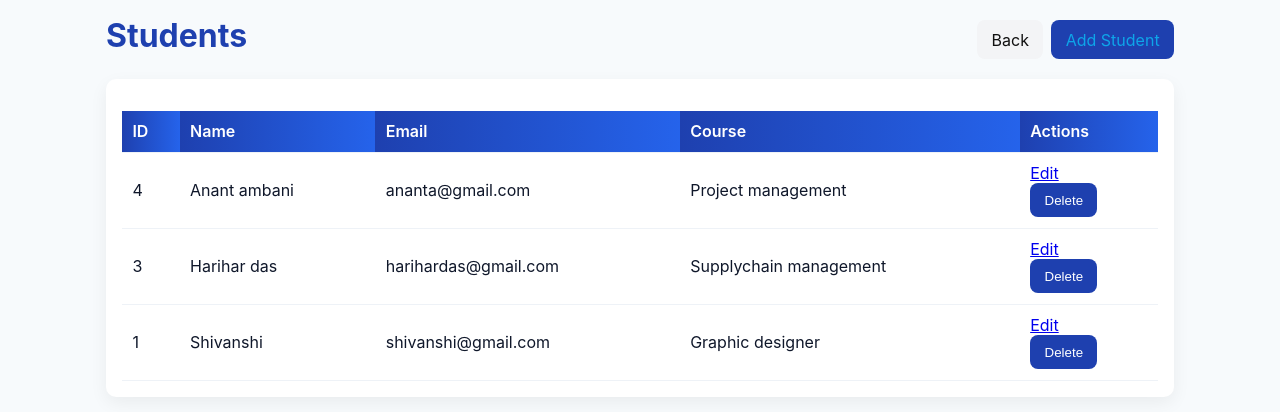
After one commit to proxy-web-droid/Python-Full-Stack, a Flask app: page /students in a window 1280 px wide. The commit adds this page. Shown: the top 412 px of the page. Run offline with Flask 2, Linux system fonts and the light colour scheme; a user stored in the database is signed in; data comes from the database, SQL or seed files in the repository; both versions use the stored data as it was after the commit.

Commit message:
Add student management CRUD and UI improvements

```diff
--- /dev/null
+++ b/Static/style.css
@@ -0,0 +1,68 @@
+:root{
+    --bg:#f7fafc;
+    --card:#ffffff;
+    --muted:#6b7280;
+    --accent:#0ea5e9;
+    --primary:#1e40af;
+    --danger:#dc2626;
+    --max-width:1100px;
+}
+
+*{box-sizing:border-box}
+body{
+    font-family:Inter, system-ui, -apple-system, "Segoe UI", Roboto, "Helvetica Neue", Arial;
+    background:var(--bg);
+    color:#0f172a;
+    margin:0;
+    padding:2rem;
+    -webkit-font-smoothing:antialiased;
+}
+
+.container{max-width:var(--max-width);margin:0 auto;padding:1rem}
+
+h1,h2,h3{color:var(--primary);margin:0 0 .5rem}
+
+.topbar{display:flex;gap:1rem;align-items:center;justify-content:space-between;margin-bottom:1rem}
+.topbar a{color:var(--accent);text-decoration:none}
+
+.card{background:var(--card);border-radius:10px;padding:1rem;box-shadow:0 6px 18px rgba(2,6,23,0.06);}
+
+form{display:block}
+label{display:block;margin:.6rem 0;color:var(--muted);font-size:.95rem}
+input[type=text],input[type=email],input[type=password],select,textarea{
+    width:100%;padding:.65rem;border:1px solid #e6edf3;border-radius:8px;background:transparent;font-size:1rem
+}
+button, .btn{display:inline-flex;align-items:center;gap:.5rem;border:0;padding:.6rem .9rem;border-radius:8px;background:var(--primary);color:#fff;cursor:pointer}
+.btn.secondary{background:#f3f4f6;color:#111}
+.btn.danger{background:var(--danger)}
+
+.actions{display:flex;gap:.5rem;align-items:center}
+
+table{width:100%;border-collapse:collapse;margin-top:1rem}
+th,td{padding:.65rem;border-bottom:1px solid #eef2f7;text-align:left}
+th{background:linear-gradient(90deg,var(--primary),#2563eb);color:#fff;font-weight:600}
+tr:hover td{background:#fbfdff}
+
+.small{font-size:.9rem;color:var(--muted)}
+
+/* Responsive layout */
+@media (min-width:720px){
+    .grid-2{display:grid;grid-template-columns:1fr 320px;gap:1rem}
+}
+
+@media (max-width:719px){
+    body{padding:1rem}
+    table, th, td{font-size:.95rem}
+}
+
+.form-row{display:grid;grid-template-columns:1fr;gap:.5rem}
+@media (min-width:640px){.form-row.two{grid-template-columns:1fr 1fr}}
+
+.center{display:flex;align-items:center;justify-content:center}
+
+.muted{color:var(--muted)}
+
+/* Utility */
+.mb-1{margin-bottom:.5rem}
+.mb-2{margin-bottom:1rem}
+.mt-1{margin-top:.5rem}
--- /dev/null
+++ b/Template/student.html
@@ -0,0 +1,48 @@
+<!doctype html>
+<html lang="en">
+<head>
+  <meta charset="utf-8">
+  <meta name="viewport" content="width=device-width,initial-scale=1">
+  <title>Students</title>
+</head>
+  <link rel="stylesheet" href="{{ url_for('static', filename='style.css') }}">
+</head>
+<body class="container">
+  <div class="topbar"><h1>Students</h1><div class="actions"><a href="/dashboard" class="btn secondary">Back</a><a class="btn" href="/students/add">Add Student</a></div></div>
+  <div class="card">
+
+  {% if students and students|length > 0 %}
+    <table>
+      <thead>
+        <tr>
+          <th>ID</th>
+          <th>Name</th>
+          <th>Email</th>
+          <th>Course</th>
+          <th>Actions</th>
+        </tr>
+      </thead>
+      <tbody>
+        {% for s in students %}
+        <tr>
+          <td>{{ s.id }}</td>
+          <td>{{ s.name }}</td>
+          <td>{{ s.email }}</td>
+          <td>{{ s.course }}</td>
+          <td>
+            <a href="/students/edit/{{ s.id }}">Edit</a>
+            <!-- Delete via POST to prevent direct GET deletion -->
+            <form method="post" action="/students/delete/{{ s.id }}" onsubmit="return confirm('Delete this student?');">
+              <button type="submit">Delete</button>
+            </form>
+          </td>
+        </tr>
+        {% endfor %}
+      </tbody>
+    </table>
+  {% else %}
+    <p class="muted">No students found. <a href="/students/add">Add the first student</a>.</p>
+  {% endif %}
+  </div>
+</body>
+</html>
--- a/app.py
+++ b/app.py
@@ -6,7 +6,7 @@ from werkzeug.security import generate_password_hash, check_password_hash
 APP_DIR = os.path.dirname(__file__)
 DB_PATH = os.path.join(APP_DIR, 'database.db')
 
-app = Flask(__name__)
+app = Flask(__name__, template_folder='Template', static_folder='Static')
 app.secret_key = os.environ.get('FLASK_SECRET', 'dev-secret-change-me')
 
 
@@ -25,6 +25,18 @@ def init_db():
       name TEXT NOT NULL,
       email TEXT NOT NULL UNIQUE,
       password_hash TEXT NOT NULL,
+      created_at DATETIME DEFAULT CURRENT_TIMESTAMP
+    )
+    '''
+  )
+  # Create students table for CRUD operations
+  conn.execute(
+    '''
+    CREATE TABLE IF NOT EXISTS students (
+      id INTEGER PRIMARY KEY AUTOINCREMENT,
+      name TEXT NOT NULL,
+      email TEXT NOT NULL UNIQUE,
+      course TEXT NOT NULL,
       created_at DATETIME DEFAULT CURRENT_TIMESTAMP
     )
     '''
@@ -93,10 +105,101 @@ def dashboard():
     return redirect('/login')
   conn = get_db_connection()
   user = conn.execute('SELECT id, name, email, created_at FROM users WHERE id = ?', (uid,)).fetchone()
+  # include a short list of students for quick access (no sensitive data)
+  newusers = conn.execute('SELECT id, name AS username, created_at FROM users ORDER BY created_at DESC LIMIT 5').fetchall()
+  students_preview = conn.execute('SELECT id, name, email, course FROM students ORDER BY created_at DESC LIMIT 5').fetchall()
   conn.close()
   if not user:
     return redirect('/login')
-  return render_template('dashboard.html', user=user)
+  return render_template('dashboard.html', user=user, newusers=newusers, students_preview=students_preview)
+
+
+### Student management routes (CRUD) ###
+
+
+def require_login():
+  if not session.get('user_id'):
+    return False
+  return True
+
+
+@app.route('/students')
+def students():
+  if not require_login():
+    return redirect('/login')
+  conn = get_db_connection()
+  rows = conn.execute('SELECT id, name, email, course, created_at FROM students ORDER BY id DESC').fetchall()
+  conn.close()
+  students = [dict(r) for r in rows]
+  return render_template('student.html', students=students)
+
+
+@app.route('/students/add', methods=['GET', 'POST'])
+def add_student():
+  if not require_login():
+    return redirect('/login')
+  if request.method == 'GET':
+    return render_template('add_student.html')
+
+  name = request.form.get('name', '').strip()
+  email = request.form.get('email', '').strip().lower()
+  course = request.form.get('course', '').strip()
+
+  if not name or not email or not course:
+    return 'Missing fields', 400
+
+  try:
+    conn = get_db_connection()
+    conn.execute('INSERT INTO students (name, email, course) VALUES (?,?,?)', (name, email, course))
+    conn.commit()
+    conn.close()
+  except sqlite3.IntegrityError:
+    return 'Email already exists for another student', 409
+
+  return redirect('/students')
+
+
+@app.route('/students/edit/<int:sid>', methods=['GET', 'POST'])
+def edit_student(sid):
+  if not require_login():
+    return redirect('/login')
+  conn = get_db_connection()
+  student = conn.execute('SELECT id, name, email, course FROM students WHERE id = ?', (sid,)).fetchone()
+  conn.close()
+  if not student:
+    return 'Student not found', 404
+
+  if request.method == 'GET':
+    return render_template('edit_student.html', student=student)
+
+  # POST -> update student
+  name = request.form.get('name', '').strip()
+  email = request.form.get('email', '').strip().lower()
+  course = request.form.get('course', '').strip()
+
+  if not name or not email or not course:
+    return 'Missing fields', 400
+
+  try:
+    conn = get_db_connection()
+    conn.execute('UPDATE students SET name = ?, email = ?, course = ? WHERE id = ?', (name, email, course, sid))
+    conn.commit()
+    conn.close()
+  except sqlite3.IntegrityError:
+    return 'Email already exists for another student', 409
+
+  return redirect('/students')
+
+
+@app.route('/students/delete/<int:sid>', methods=['POST'])
+def delete_student(sid):
+  if not require_login():
+    return redirect('/login')
+  conn = get_db_connection()
+  conn.execute('DELETE FROM students WHERE id = ?', (sid,))
+  conn.commit()
+  conn.close()
+  return redirect('/students')
 
 
 @app.route('/logout')
--- /dev/null
+++ b/exports/recent_logins.csv
@@ -0,0 +1,2 @@
+id,name,email,last_login,created_at
+1,Matry vyas,matryvas07@gmail.com,2026-02-18 21:03:02,2026-02-18 21:03:02
```
Also changed, not shown: Template/add_student.html (added, +27 -0 lines), Template/dashboard.html (+24 -7 lines), Template/edit_student.html (added, +32 -0 lines), Template/login.html (+6 -5 lines), Template/register.html (+7 -5 lines), exports/students_loggedin.html (added, +66 -0 lines), scripts/create_test_user.py (added, +45 -0 lines), scripts/export_recent_logins.py (added, +52 -0 lines), README.md, database.db (added), 1 other file.
